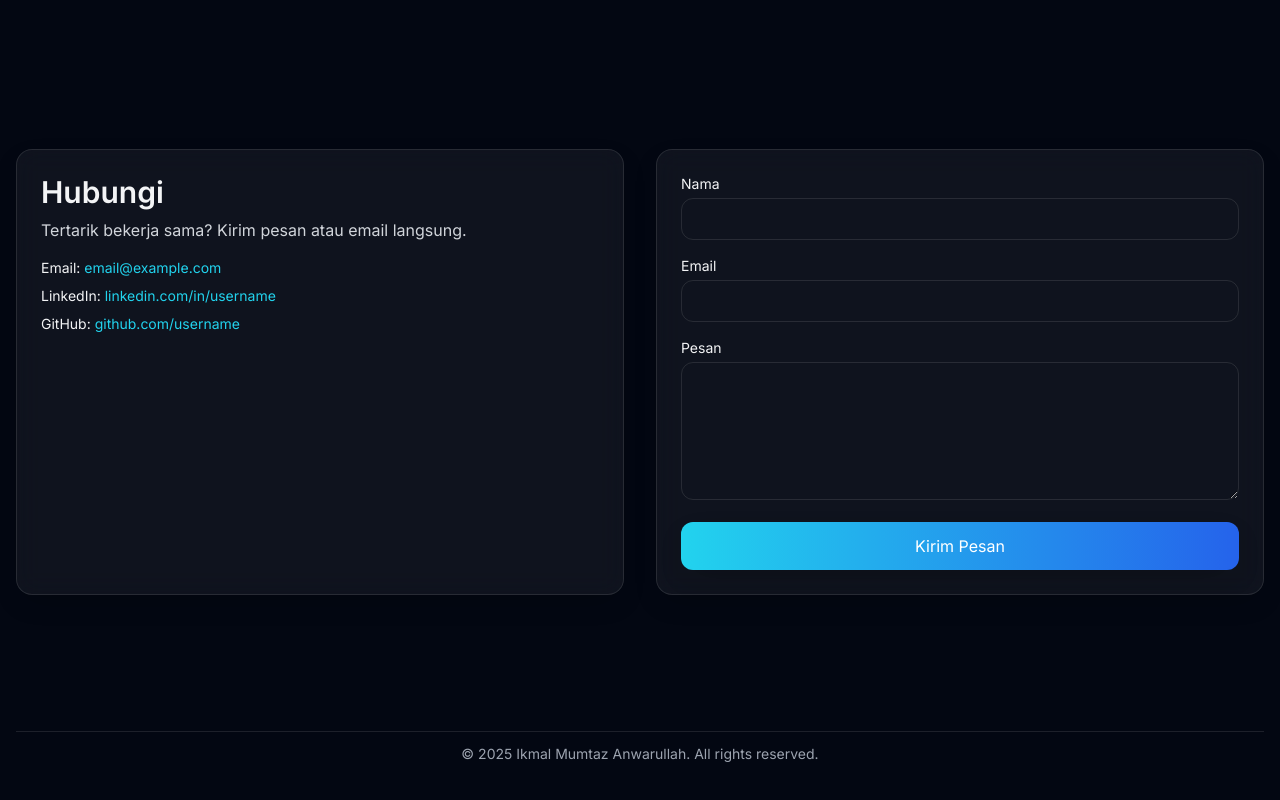
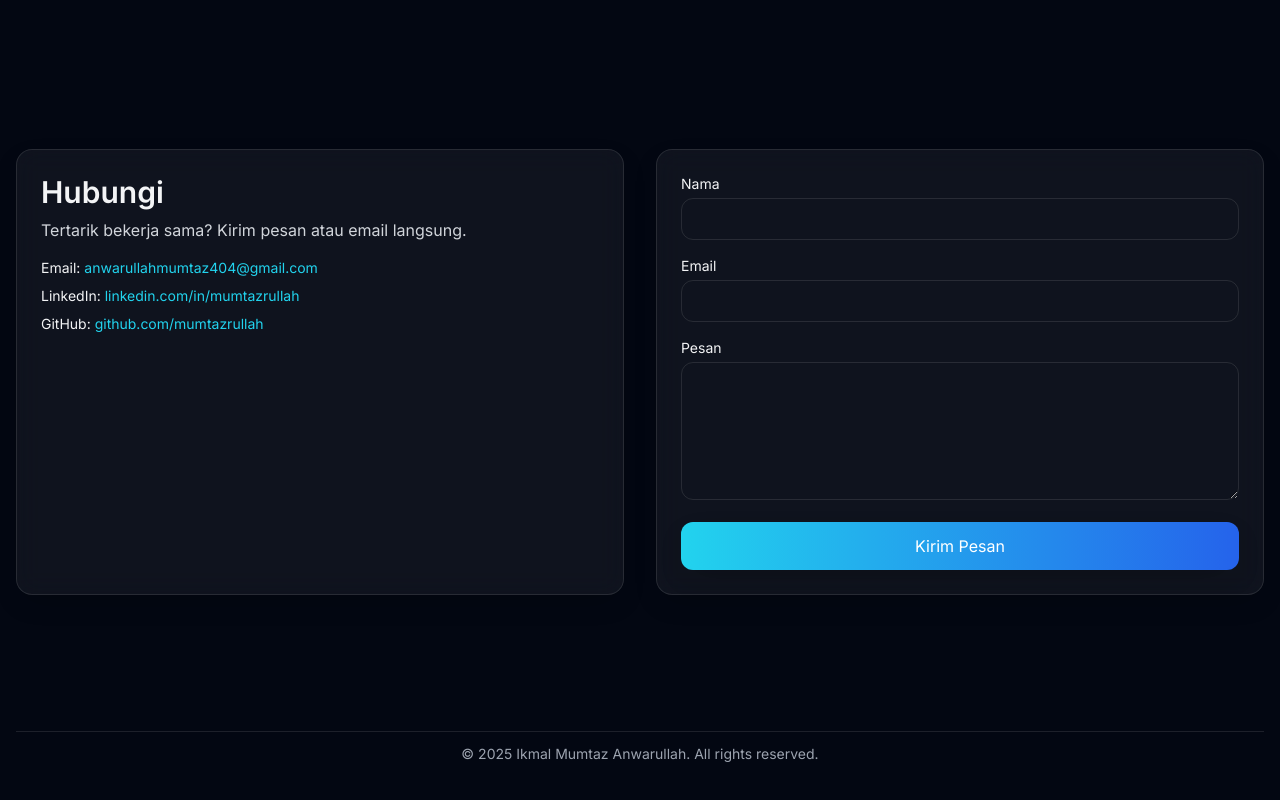
Before and after one commit to Mumtazrullah/portoikmal, a Next.js app: page / in a window 1280 px wide. Shown: the part 2409-3209 px from the top of the page. Built offline with nearby package versions, Linux system fonts and the light colour scheme.

Commit message:
update contact

```diff
--- a/app/components/Contact.tsx
+++ b/app/components/Contact.tsx
@@ -68,9 +68,9 @@ export default function Contact() {
             Tertarik bekerja sama? Kirim pesan atau email langsung.
           </p>
           <div className="mt-4 space-y-2 text-sm">
-            <p>Email: <a href="mailto:email@example.com" className="text-brand-500 hover:underline">email@example.com</a></p>
-            <p>LinkedIn: <a href="#" className="text-brand-500 hover:underline">linkedin.com/in/username</a></p>
-            <p>GitHub: <a href="#" className="text-brand-500 hover:underline">github.com/username</a></p>
+            <p>Email: <a href="mailto:anwarullahmumtaz404@gmail.com" className="text-brand-500 hover:underline">anwarullahmumtaz404@gmail.com</a></p>
+            <p>LinkedIn: <a href="linkedin.com/in/mumtazrullah" className="text-brand-500 hover:underline">linkedin.com/in/mumtazrullah</a></p>
+            <p>GitHub: <a href="github.com/mumtazrullah" className="text-brand-500 hover:underline">github.com/mumtazrullah</a></p>
           </div>
         </motion.div>
 
```
